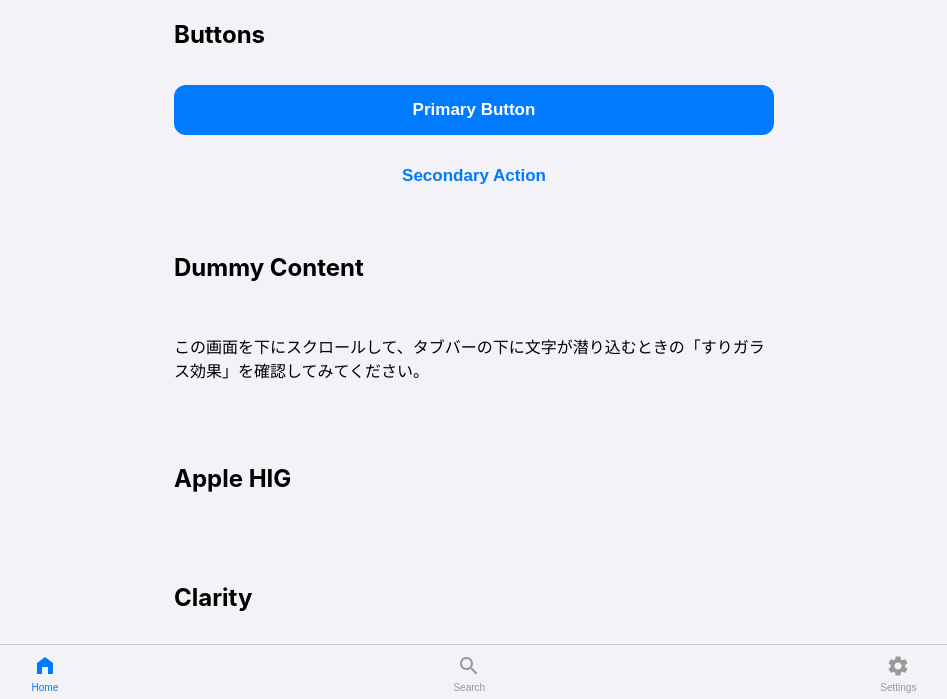
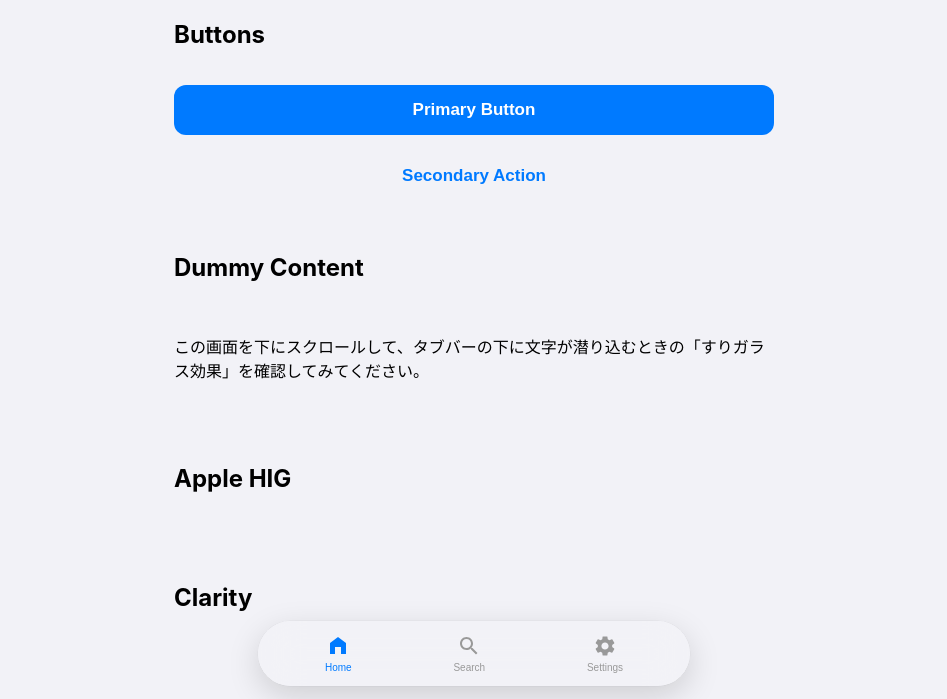
Before and after one commit to chaseke/UI_HIG, a website built with Vite: page index.html in a window 1280 px wide. Shown: the part 98-797 px from the top of the page, without its empty margins (166-1113 px from the left). Built offline with nearby package versions, Linux system fonts and the light colour scheme.

Commit message:
タブバーのデザインを変更

```diff
--- a/src/styles.css
+++ b/src/styles.css
@@ -69,29 +69,39 @@ h1, h2 {
 }
 
 /* --- タブバーのスタイリング --- */
+/* --- タブバーのスタイリング (Floating Island 版) --- */
 .ios-tab-bar {
   /* 画面下部に固定 */
   position: fixed;
-  bottom: 0;
-  left: 0;
-  width: 100%;
+
+  /* 変更点1: セーフエリアの余白を「内側(padding)」ではなく「外側(bottom)」で確保し、さらに16px浮かせる */
+  bottom: calc(16px + env(safe-area-inset-bottom));
+
+  /* 変更点2: 画面の中央に配置するお決まりのテクニック */
+  left: 50%;
+  transform: translateX(-50%);
+
+  /* 変更点3: 横幅を100%ではなくし、両サイドにも隙間を作る */
+  width: calc(100% - 32px);
+  max-width: 400px; /* 画面が広いiPad等でも横に伸びすぎないようにする */
 
   /* HIG: Depth (すりガラス効果) */
-  background-color: rgba(242, 242, 247, 0.75); /* iOS背景色を少し透過 */
-  backdrop-filter: blur(20px); /* 後ろの要素をぼかす */
-  -webkit-backdrop-filter: blur(20px); /* Safari対応 */
+  background-color: rgba(242, 242, 247, 0.85); /* 浮いている分、少しだけ不透明度を上げる */
+  backdrop-filter: blur(20px);
+  -webkit-backdrop-filter: blur(20px);
 
-  /* UIの境界線を引いてDeference(引き立て)を表現 */
-  border-top: 0.5px solid rgba(0, 0, 0, 0.15);
+  /* 変更点4: カプセル型（丸薬型）の美しい丸みを作る */
+  border-radius: 9999px;
+
+  /* 変更点5: 浮遊感を強調するための、強めのシャドウと極細の境界線 */
+  box-shadow: 0 10px 32px rgba(0, 0, 0, 0.15), 0 0 0 0.5px rgba(0, 0, 0, 0.05);
 
   display: flex;
   justify-content: space-around;
   align-items: center;
 
-  /* HIG: セーフエリアの確保 (iPhone X以降対応) */
-  padding-top: 8px;
-  /* ホームインジケーターの分だけ自動でpaddingを追加する */
-  padding-bottom: calc(8px + env(safe-area-inset-bottom));
+  /* パディングを均等にする (セーフエリアの計算はbottomに移動したため不要) */
+  padding: 12px 16px;
 
   z-index: 1000;
 }
```
